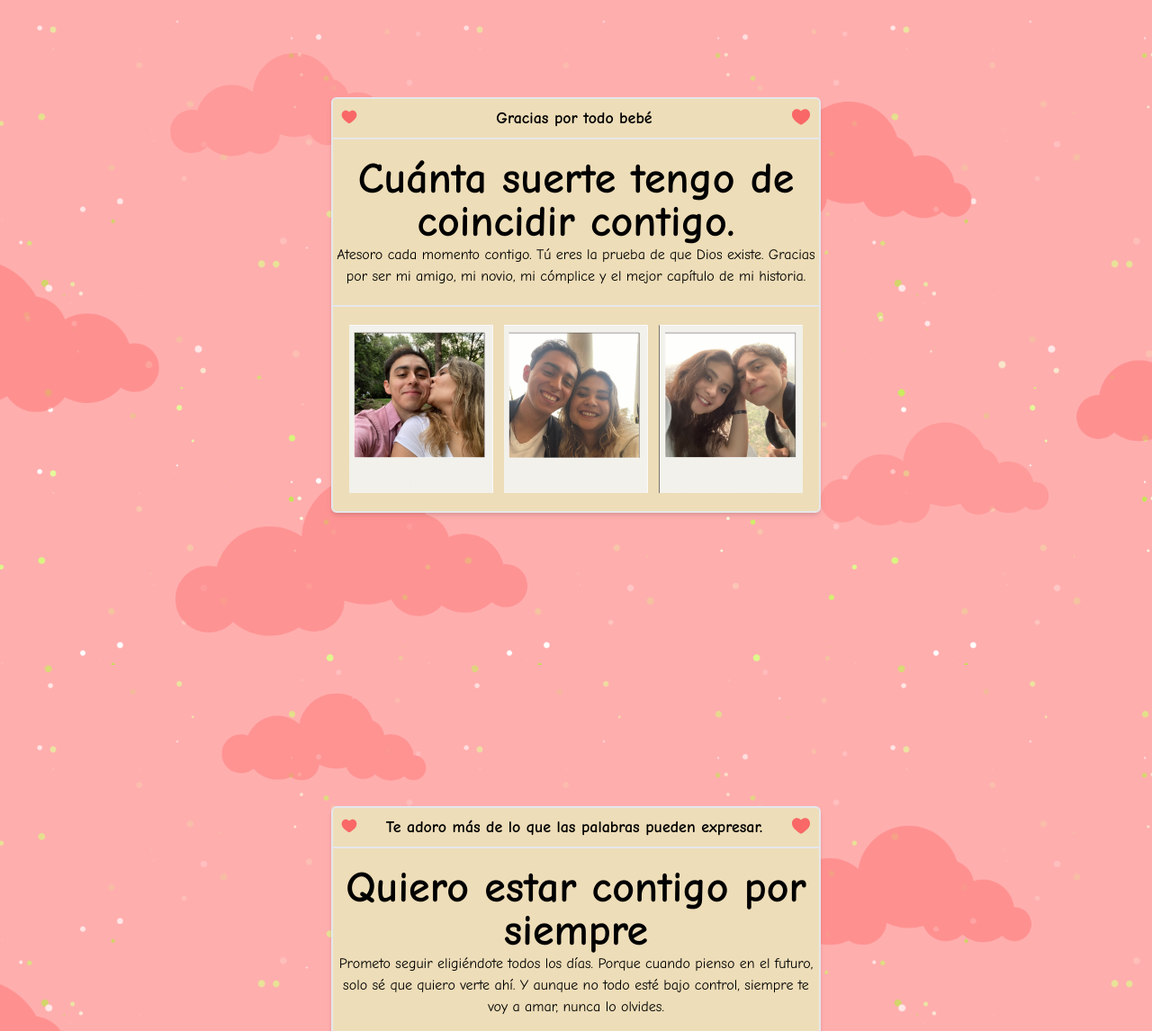
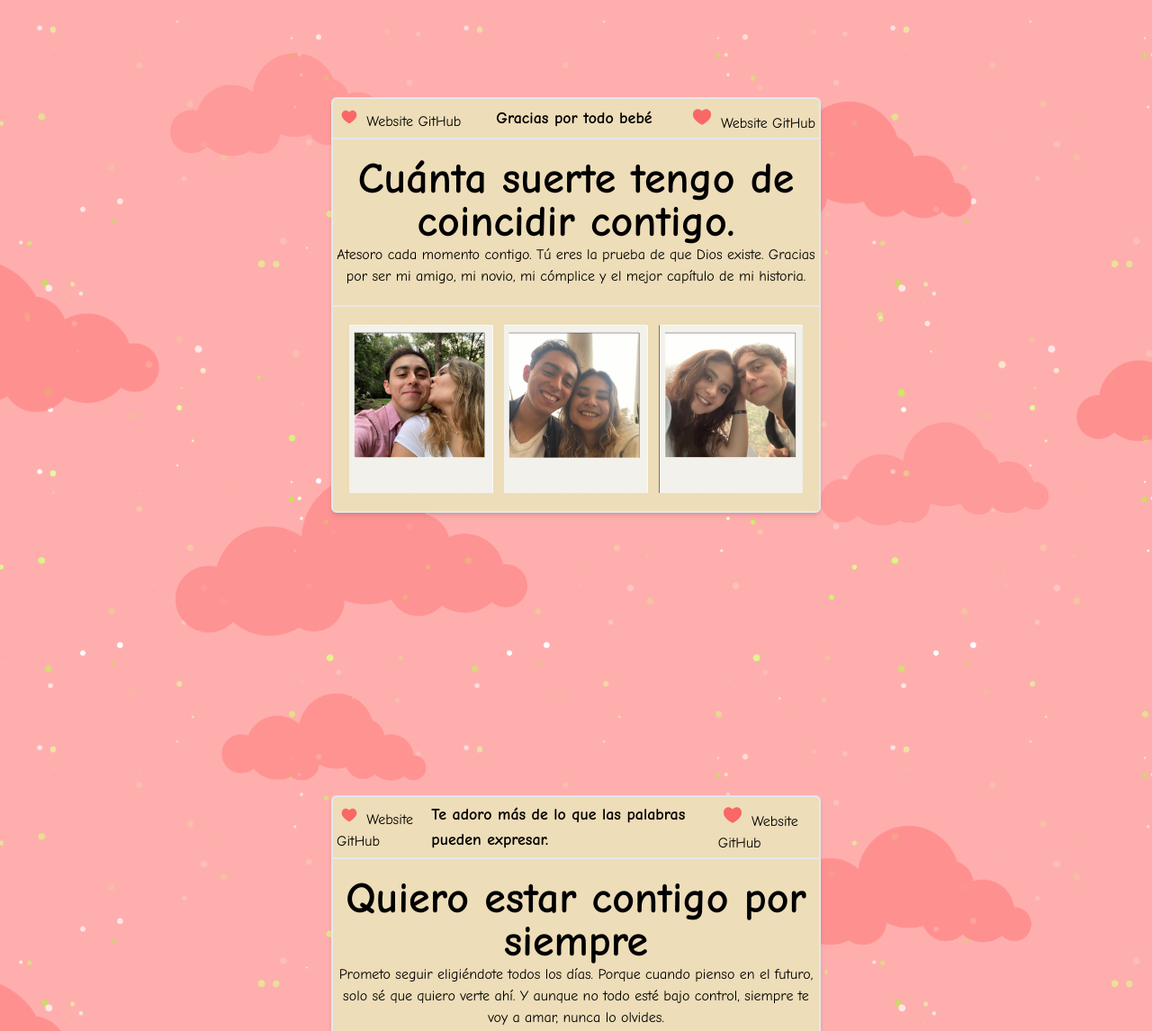
Before and after one commit to dianisay/Andy, a plain HTML site: page index.html in a window 1280 px wide. Shown: the part 861-2007 px from the top of the page at 90% size. Drawn offline with nearby package versions, Linux system fonts and the light colour scheme; a script that the page names is missing.

Commit message:
Update index.html

```diff
--- a/index.html
+++ b/index.html
@@ -104,6 +104,8 @@
                         <button id="run-top" class="bg-transparent border-none p-1 hover:scale-110 transition-transform">
                             <img src="icons/pinkheart.svg" alt="Run Top" class="w-5">
                         </button>
+                        <a href="https://confetti.js.org">Website</a>
+                        <a href="https://github.com/matteobruni/tsparticles">GitHub</a>
                     </div>
                     <div>
                         <h1 class="font-extrabold text-lg">Gracias por todo bebé</h1>
@@ -112,6 +114,8 @@
                         <button id="run-bottom" class="bg-transparent border-none p-1 hover:scale-110 transition-transform">
                             <img src="icons/pinkheart.svg" alt="Run Bottom" class="w-6">
                         </button>
+                        <a href="https://confetti.js.org">Website</a>
+                        <a href="https://github.com/matteobruni/tsparticles">GitHub</a>
                     </div>
                 </div>
                 <div class="relative border-b-2 border-brown">
@@ -158,6 +162,8 @@
                         <button id="run-top" class="bg-transparent border-none p-1 hover:scale-110 transition-transform">
                             <img src="icons/pinkheart.svg" alt="Run Top" class="w-5">
                         </button>
+                        <a href="https://confetti.js.org">Website</a>
+                        <a href="https://github.com/matteobruni/tsparticles">GitHub</a>
                     </div>
                     <div>
                         <h1 class="font-extrabold text-lg">Te adoro más de lo que las palabras pueden expresar.</h1>
@@ -166,6 +172,8 @@
                         <button id="run-bottom" class="bg-transparent border-none p-1 hover:scale-110 transition-transform">
                             <img src="icons/pinkheart.svg" alt="Run Bottom" class="w-6">
                         </button>
+                        <a href="https://confetti.js.org">Website</a>
+                        <a href="https://github.com/matteobruni/tsparticles">GitHub</a>
                     </div>
                 </div>
                 <div class="relative border-b-2 border-brown">
```
